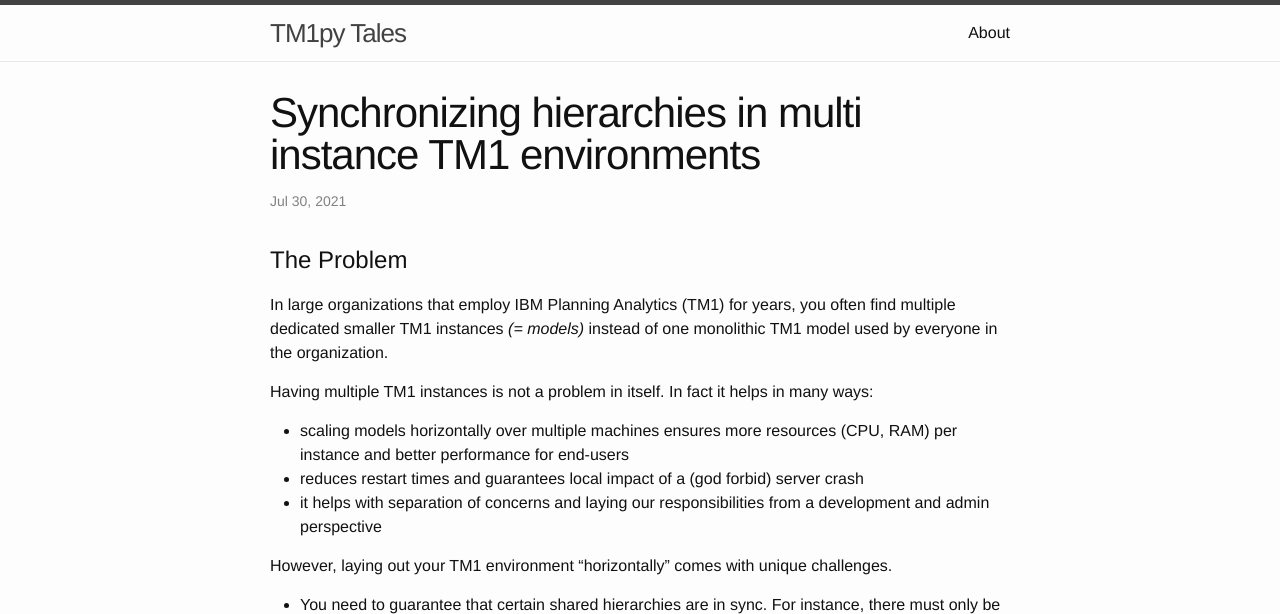
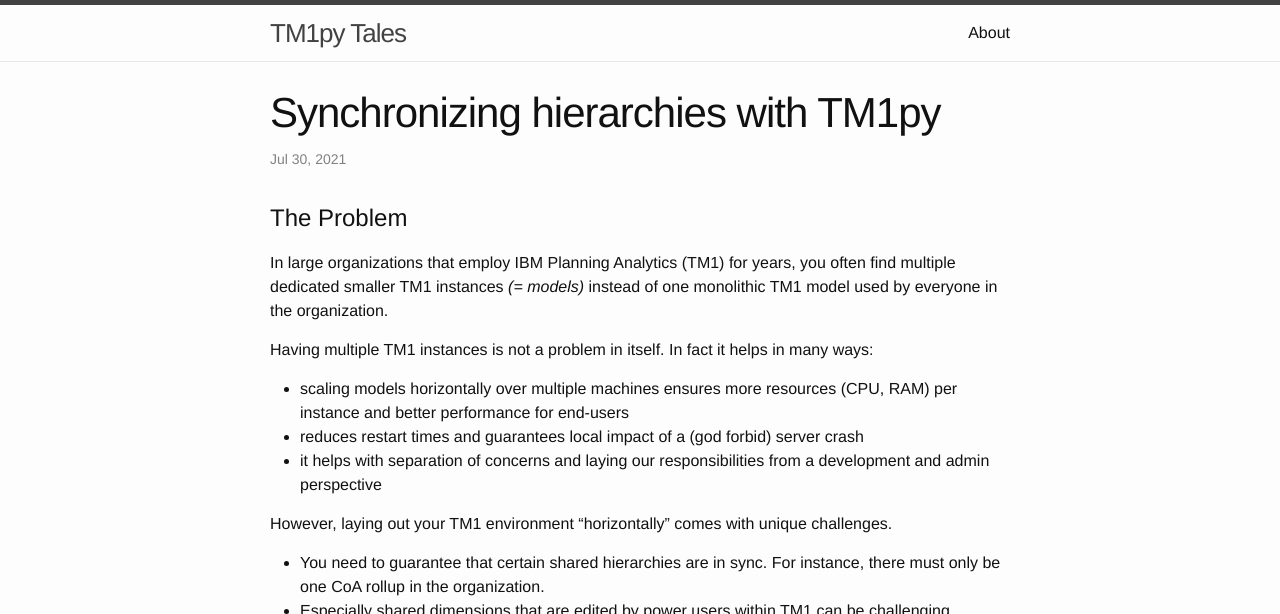
Before and after one commit to cubewise-code/tm1py-tales, a Jekyll site: the page built from _posts/2021-07-30-sync-dimensions.md, in a window 1280 px wide and 900 px high, cut to the strip 0-614 px from the top of the window. Built offline with Jekyll 4.4.1, drawn with Linux system fonts in a browser that asks for light colours.

Commit message:
New title for 2021-07-30

```diff
--- a/_posts/2021-07-30-sync-dimensions.md
+++ b/_posts/2021-07-30-sync-dimensions.md
@@ -1,6 +1,6 @@
 ---
 layout: post
-title:  "Synchronizing hierarchies in multi instance TM1 environments"
+title:  "Synchronizing hierarchies with TM1py"
 date:   2021-07-30 10:30:00
 categories: introduction
 ---
```
